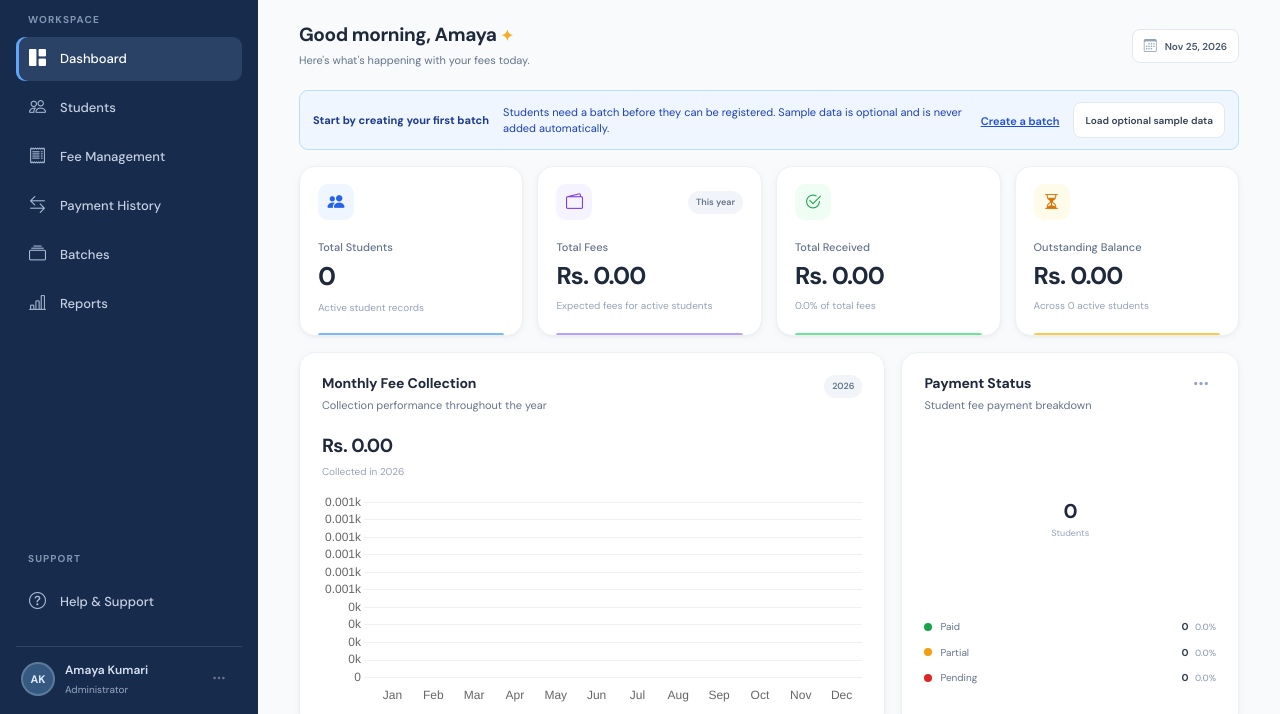
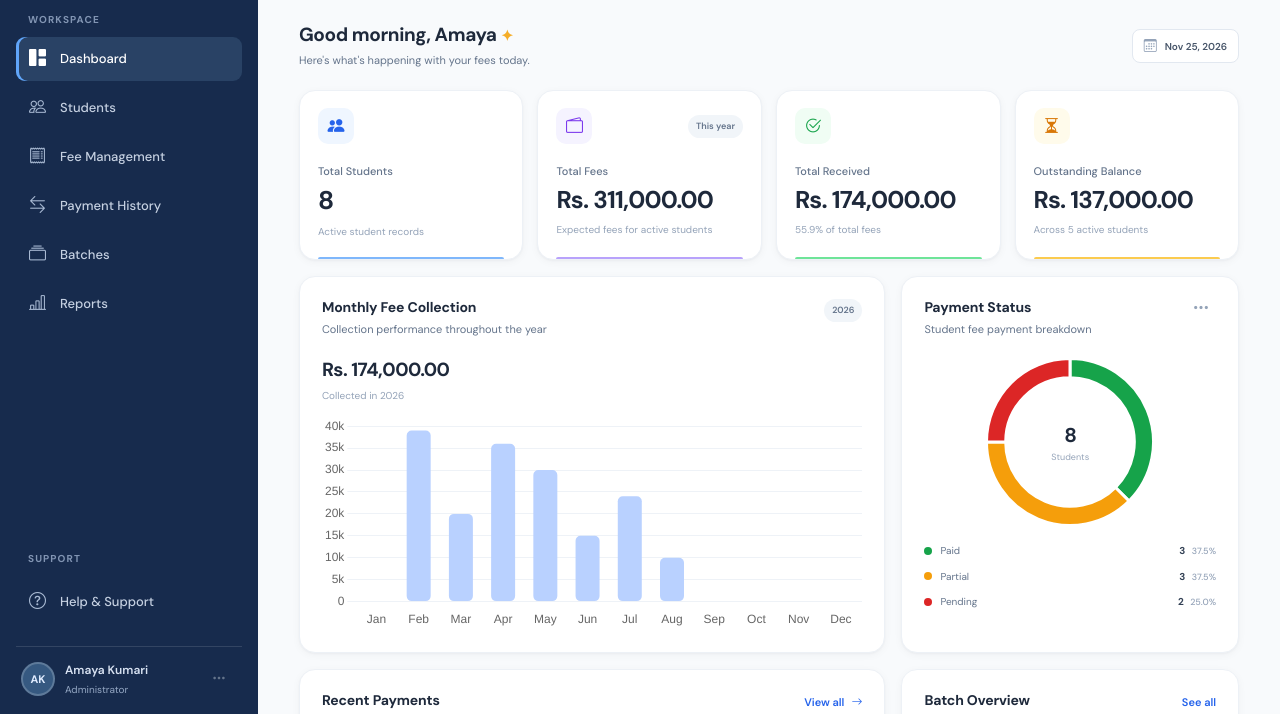
Before and after one commit to Shakya-dspm/Student-Fee-Tracker, a plain HTML site: page index.html in a window 1280 px wide. Shown: the part 85-799 px from the top of the page. Drawn offline with nearby package versions, Linux system fonts and the light colour scheme.

Commit message:
Add demo data across app sections

```diff
--- a/assets/js/sample-data.js
+++ b/assets/js/sample-data.js
@@ -99,4 +99,11 @@
     root.FeeTrackSampleData = Object.freeze({
         initializeSampleData
     });
+
+    // Pages opt into automatic demo data by marking this script with data-auto-seed.
+    // The initializer only fills empty collections and never replaces saved records.
+    if (root.document && root.document.currentScript
+        && root.document.currentScript.hasAttribute("data-auto-seed")) {
+        initializeSampleData();
+    }
 }(window));
--- a/index.html
+++ b/index.html
@@ -310,6 +310,7 @@
 
     <script src="https://cdn.jsdelivr.net/npm/chart.js@4.4.7/dist/chart.umd.min.js"></script>
     <script src="assets/js/storage.js"></script>
+    <script src="assets/js/sample-data.js" data-auto-seed></script>
     <script src="assets/js/dashboard.js"></script>
 </body>
 </html>
```
Also changed, not shown: pages/batches.html (+1 -0 lines), pages/fees.html (+1 -0 lines), pages/payments.html (+1 -0 lines), pages/reports.html (+1 -0 lines), pages/student-details.html (+1 -0 lines), pages/students.html (+1 -0 lines), 1 other file.
